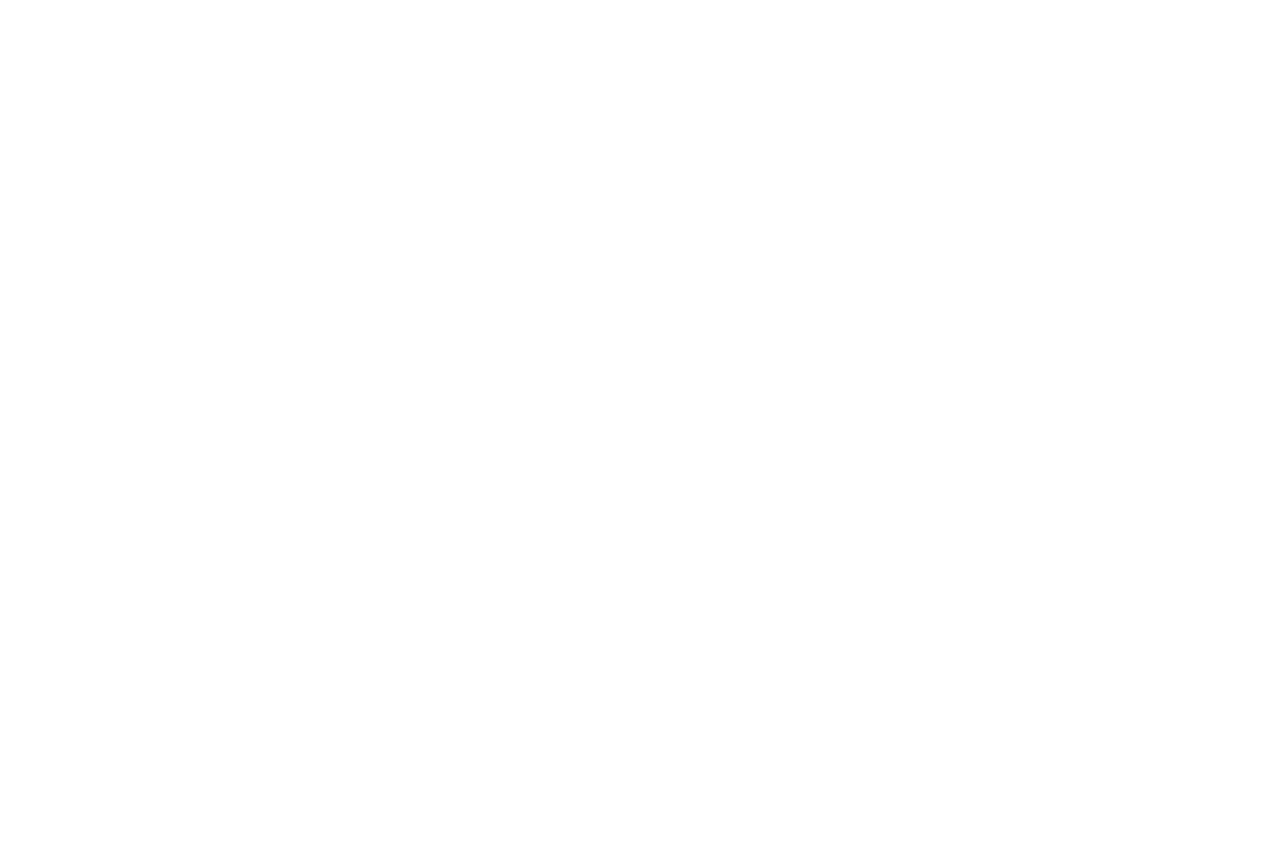
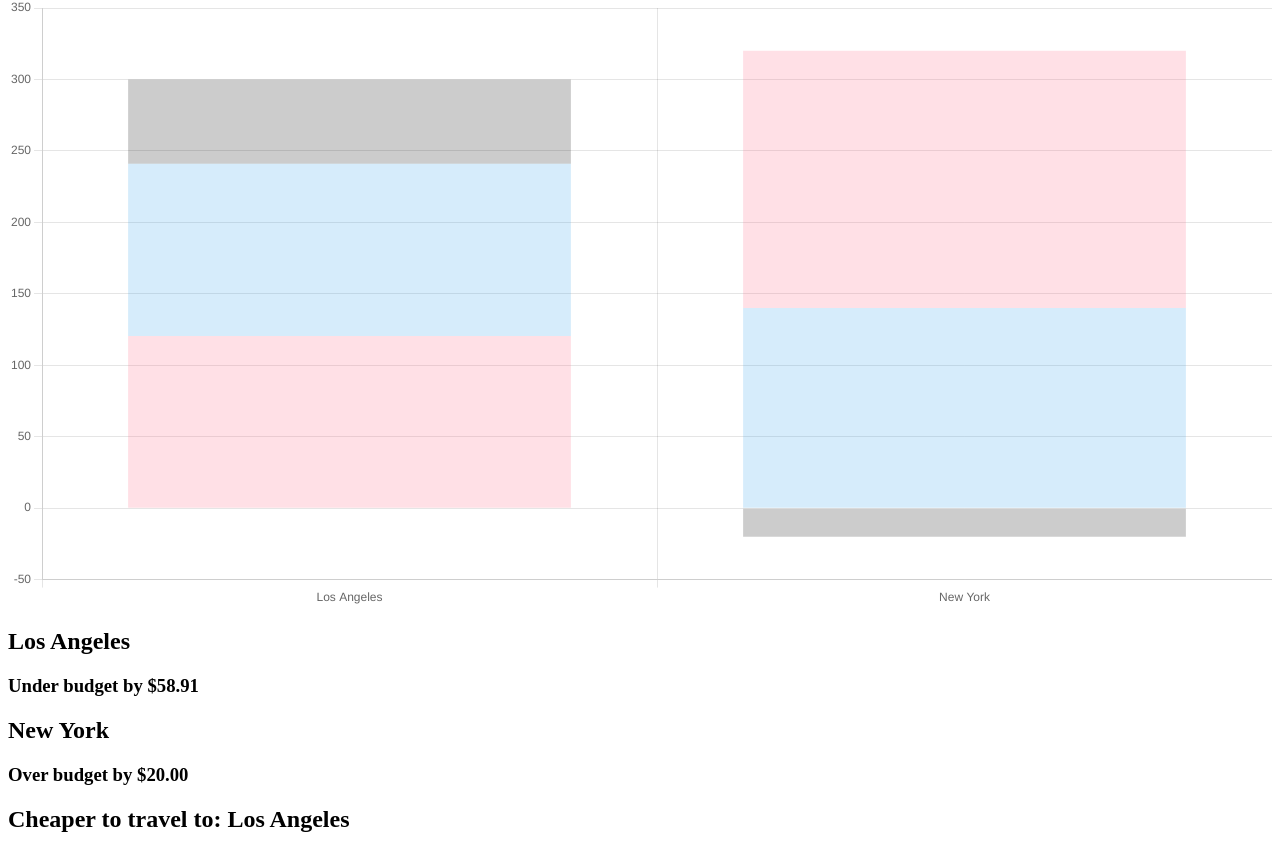
Before and after one commit to Capstone-Bi-Coastal-Visualizers/data-visualization, a React app: page / in a window 1280 px wide. Shown: the part 225-1077 px from the top of the page. Before the commit the page ends 800 px from the top, so only its background shows below. Built offline with nearby package versions, Linux system fonts and the light colour scheme; the HTML template or start-up script is replaced by a standard one.

Commit message:
Feat: Rendered charts with dummy data

```diff
--- a/client/App.js
+++ b/client/App.js
@@ -2,6 +2,7 @@ import React from "react";
 import Navbar from "./components/Navbar";
 import Routes from "./Routes";
 import SearchBar from "./components/SearchBar";
+import BarChart from "./components/BarChart";
 
 const App = () => {
   return (
@@ -9,6 +10,17 @@ const App = () => {
       <Navbar />
       <Routes />
       <SearchBar />
+      <BarChart
+        data={{
+          flightOne: 120.51,
+          flightTwo: 140.0,
+          hotelOne: 120.58,
+          hotelTwo: 180,
+          budget: 300,
+          destinationOne: "Los Angeles",
+          destinationTwo: "New York",
+        }}
+      />
     </div>
   );
 };
--- /dev/null
+++ b/client/components/BarChart.js
@@ -0,0 +1,90 @@
+import React from "react";
+import { Bar } from "react-chartjs-2";
+
+const BarChart = (props) => {
+  const arbitraryStackKey = "stack1";
+  const {
+    flightOne,
+    flightTwo,
+    hotelOne,
+    hotelTwo,
+    budget,
+    destinationOne,
+    destinationTwo,
+  } = props.data;
+
+  const differenceOne = budget - flightOne - hotelOne;
+  const differenceTwo = budget - flightTwo - hotelTwo;
+  const data = {
+    labels: [destinationOne, destinationTwo],
+    datasets: [
+      // These two will be in the same stack.
+      {
+        stack: arbitraryStackKey,
+        label: "Flight",
+        backgroundColor: ["rgba(255, 99, 132, 0.2)", "rgba(54, 162, 235, 0.2)"],
+        data: [flightOne, flightTwo],
+      },
+      {
+        stack: arbitraryStackKey,
+        label: "Hotel",
+        backgroundColor: ["rgba(54, 162, 235, 0.2)", "rgba(255, 99, 132, 0.2)"],
+        data: [hotelOne, hotelTwo],
+      },
+      {
+        stack: arbitraryStackKey,
+        label: "Budget",
+        backgroundColor: ["rgba(0, 0, 0, 0.2)", "rgba(0, 0, 0, 0.2)"],
+        data: [differenceOne, differenceTwo],
+      },
+    ],
+  };
+
+  // function currency(label) {
+  //   console.log(label);
+  //   return "$" + label.value.toString().replace(/\B(?=(\d{3})+(?!\d))/g, ",");
+  // }
+
+  const options = {
+    // scaleLabel: currency(80),
+    scales: {
+      yAxes: [
+        {
+          stacked: true,
+          ticks: {
+            beginAtZero: true,
+          },
+        },
+      ],
+      xAxes: [
+        {
+          stacked: true,
+        },
+      ],
+    },
+  };
+
+  return (
+    <div>
+      <Bar data={data} options={options} />
+      <h2>{destinationOne}</h2>
+      <h3>
+        {differenceOne > 0
+          ? `Under budget by $${differenceOne.toFixed(2)}`
+          : `Over budget by $${Math.abs(differenceOne).toFixed(2)}`}
+      </h3>
+      <h2>{destinationTwo}</h2>
+      <h3>
+        {differenceTwo > 0
+          ? `Under budget by $${differenceTwo.toFixed(2)}`
+          : `Over budget by $${Math.abs(differenceTwo).toFixed(2)}`}
+      </h3>
+      <h2>
+        Cheaper to travel to:{" "}
+        {differenceOne > differenceTwo ? destinationOne : destinationTwo}
+      </h2>
+    </div>
+  );
+};
+
+export default BarChart;
```
